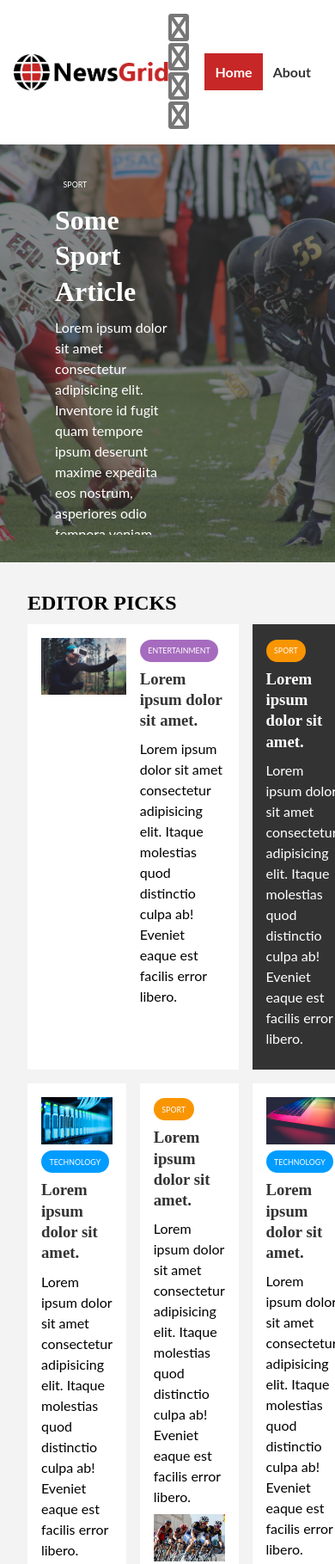
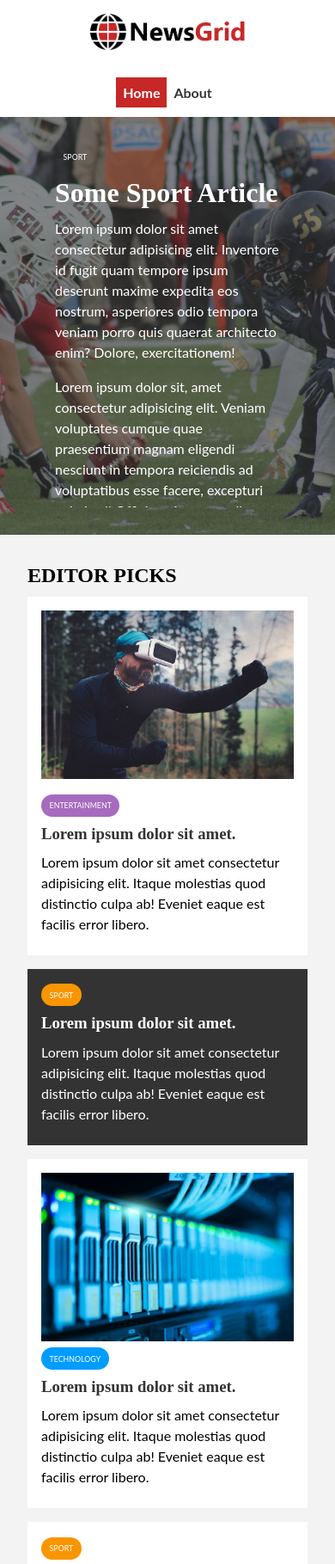
Before and after one commit to Napoleon-Jahmiu/gridnew, a plain HTML site: page index.html in a window 390 px wide. Shown: the top 1819 px of the page at 86% size. Drawn offline with Linux system fonts and the light colour scheme.

Commit message:
complete the project with the mobile and media parts

```diff
--- a/css/mobile.css
+++ b/css/mobile.css
@@ -0,0 +1,59 @@
+/* Navigation (social icons) */
+#main-nav .social  i {
+    display: none ;
+}
+
+#main-nav .container {
+    grid-template-columns: 1fr;
+    grid-gap: 1.2rem;
+}
+
+#main-nav ul,
+#main-nav .logo {
+    justify-self: center;
+}
+
+#main-nav ul li a {
+    padding: .5rem;
+}
+
+#home-articles .articles-container {
+    grid-template-columns: repeat(2, ifr);
+}
+
+#home-articles .articles-container {
+    grid-template-columns: repeat(2, 1fr);
+}
+
+#home-articles .articles-container > *:first-child,
+#home-articles .articles-container > *:last-child {
+    grid-template-columns: 1fr;
+    grid-column: 1;
+}
+
+@media (max-width: 600px) {
+    /* Stack Grid Items */
+    #showcase .showcase-container,
+    #home-articles .articles-container,
+    #main-footer .footer-container {
+        grid-template-columns: 1fr;
+    }
+
+    #main-footer .footer-container > *:last-child {
+        grid-column: 1;
+    }
+
+    #main-footer .footer-container > *:nth-child(3) {
+        text-align: left;
+    }
+
+    #main-footer .footer-container > * {
+        border-bottom: #eee dotted 1px;
+        padding-bottom: 1rem;
+    }
+
+    .page-container {
+        grid-template-columns: 1fr;
+        text-align: center;
+    }
+}
--- a/index.html
+++ b/index.html
@@ -24,7 +24,7 @@
             </div>
             <ul>
                 <li><a href="index.html" class="current">Home</a></li>
-                <li><a href="index.html" >About</a></li>
+                <li><a href="about.html" >About</a></li>
             </ul>
 
         </div>
```
Also changed, not shown: about.html (+1 -1 lines).
